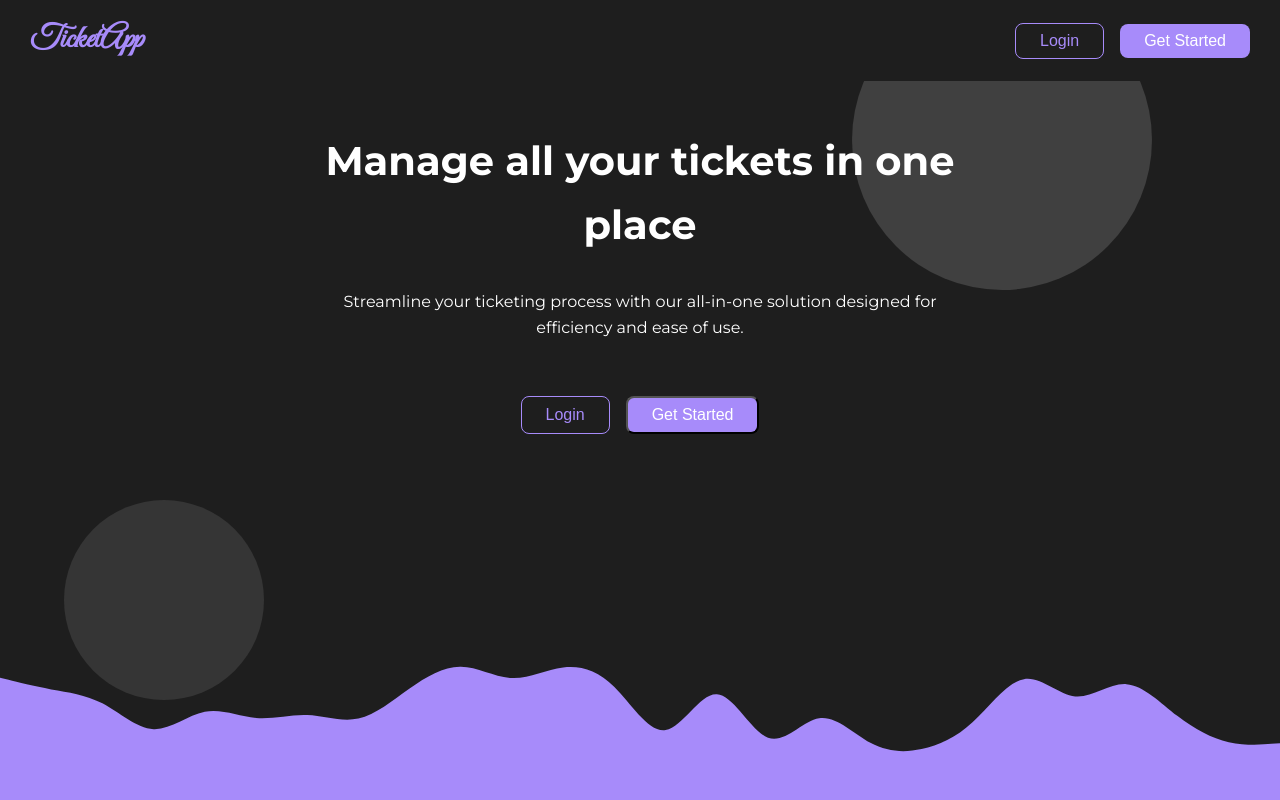
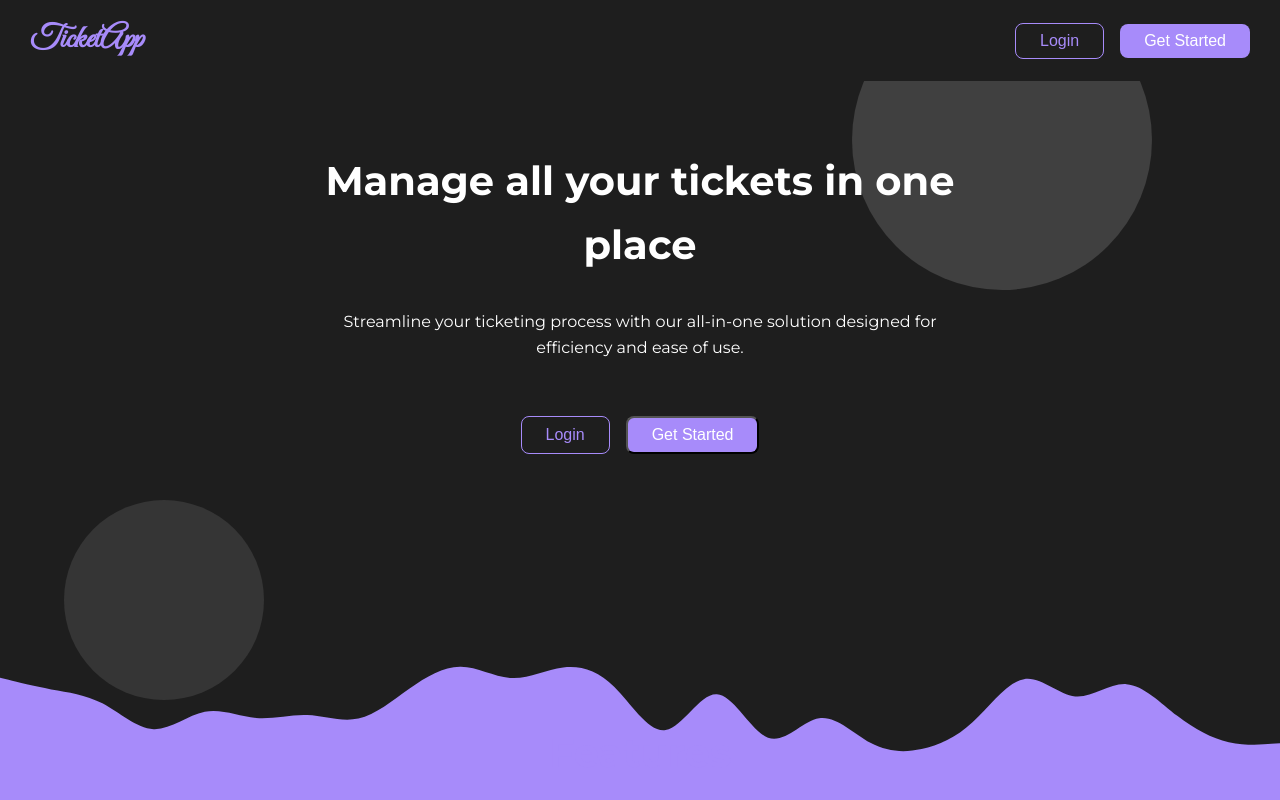
Before and after one commit to sagittaerys/hng-react, a React (Vite) app: page / in a window 1280 px wide. Shown: the top 800 px of the page. Built offline with nearby package versions, Linux system fonts and the light colour scheme.

Commit message:
Update index.css

```diff
--- a/src/index.css
+++ b/src/index.css
@@ -30,7 +30,7 @@ body {
 }
 
 .hero-section {
-  margin: 3rem 0;
+  padding-top: 3rem
   /* border: #8b5cf6 1px solid ; */
 }
 
```
